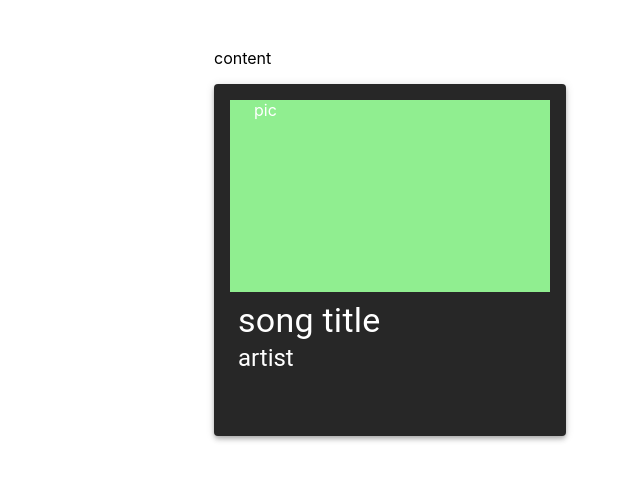
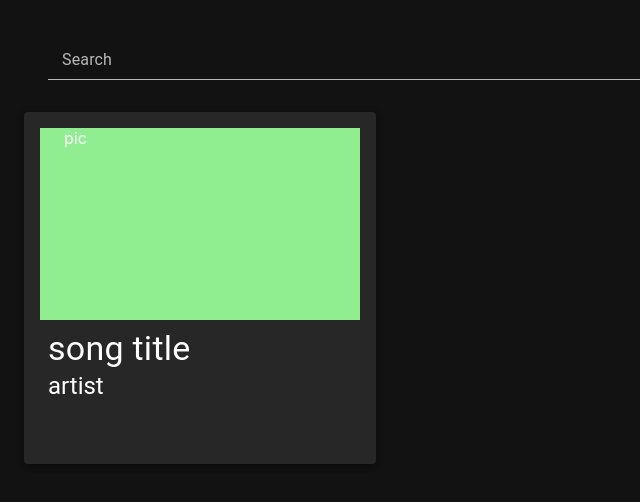
Before and after one commit to tna113/spotifywfriends, a React (Create React App) app in the folder client/: page / in a window 1280 px wide. Shown: the top 502 px of the page, without its empty margins (0-640 px from the left). Built offline with nearby package versions, Linux system fonts and the light colour scheme.

Commit message:
search bar ui

```diff
--- a/client/src/App.jsx
+++ b/client/src/App.jsx
@@ -2,16 +2,21 @@ import React from "react";
 import "./App.css";
 import Page from "./components/Page";
 import SongCard from "./components/SongCard";
+import SearchBar from "./components/SearchBar";
+
+const appStyles = {
+  backgroundColor:'#121212',
+  minHeight: '100vh',
+  minWidth: '100vw',
+}
 
 //TODO: load spotify song
 
 export default function App() {
   return (
-    <div>
-      <Page>
-        <p>content</p>
-        <SongCard title="song title" artist="artist" />
-      </Page>
-    </div>
+    <Page sx={{...appStyles}} direction="column">
+      <SearchBar />
+      <SongCard title="song title" artist="artist" />
+    </Page>
   );
 }
--- a/client/src/components/Page.jsx
+++ b/client/src/components/Page.jsx
@@ -2,13 +2,13 @@ import React from "react";
 import { Box, Container, Stack, Typography } from "@mui/material";
 
 const pageStyles = {
-  paddingTop: "2em",
+  padding: "2em",
 };
 
-export default function Page({ children, title, sx }) {
+export default function Page({ children, title, sx, direction }) {
   return (
     <Container maxWidth="md" sx={{ ...pageStyles, ...sx }}>
-      <Stack direction="column">
+      <Stack direction={direction} spacing={4}>
         {title && (
           <Box>
             <Typography variant="h3" gutterBottom>
--- /dev/null
+++ b/client/src/components/SearchBar.jsx
@@ -0,0 +1,13 @@
+import { Container, FormControl, Input, InputLabel } from "@mui/material";
+import React from "react";
+
+export default function SearchBar() {
+    return (
+        <Container>
+            <FormControl fullWidth>
+                <InputLabel>Search</InputLabel>
+                <Input placeholder="Search" />
+            </FormControl>
+        </Container>
+    )
+}
```
